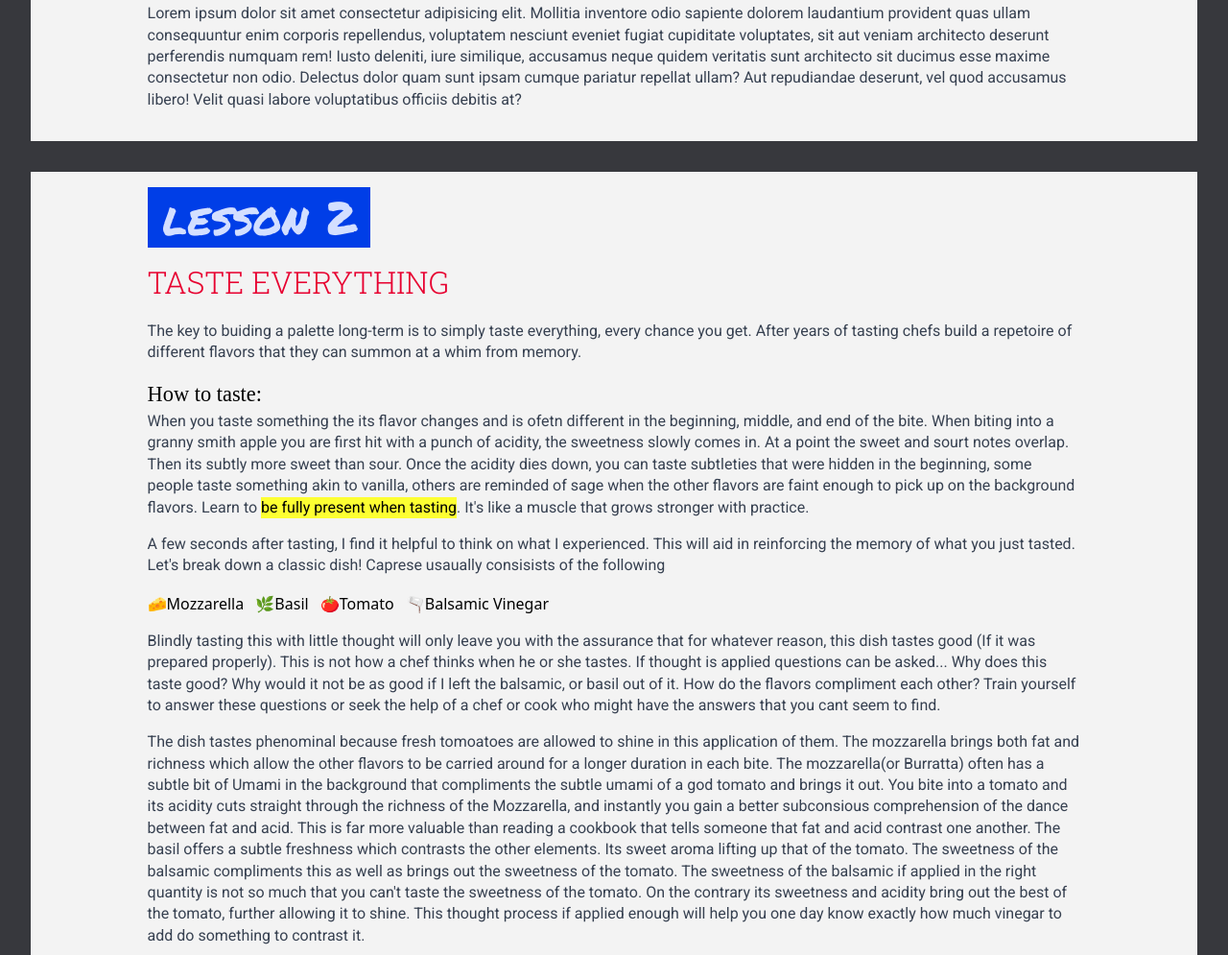
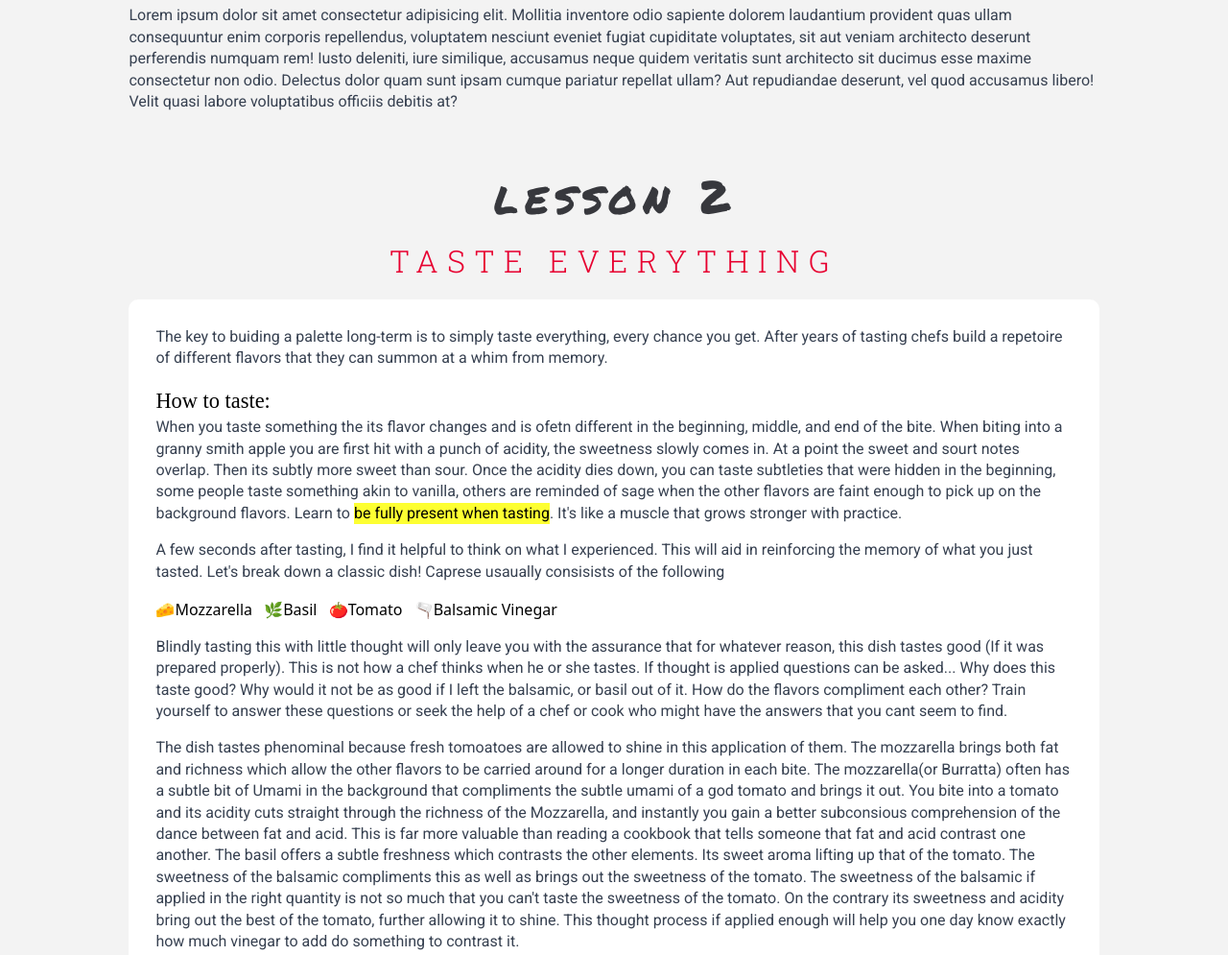
Before and after one commit to CArnold22265/CookStart, a website: page lessons/index.html in a window 1280 px wide. Shown: the part 394-1389 px from the top of the page at 96% size. Drawn offline with Linux system fonts and the light colour scheme; files that its build step writes are made by us from their sources.

Commit message:
lessons restyle1

```diff
--- a/input.css
+++ b/input.css
@@ -6,6 +6,7 @@
 
 body {
   background: #f3f3f3;
+  box-sizing: border-box;
 }
 p {
   font-family: "roboto";
@@ -35,6 +36,7 @@ p {
   height: 9rem;
   fit: cover;
 }
+
 .card-title {
   font-size: 1.2rem;
   color: #e7003e;
@@ -56,13 +58,9 @@ p {
 }
 
 /* -------------------------------------------------------- LESSONS CSS ----------------------------------------*/
-.all-lessons__wrapper {
-  background-color: #37383d;
-}
 
 .lesson-wrapper {
   background-color: #f3f3f3;
-  margin: 2em;
 }
 
 .lesson-wrapper p,
@@ -70,12 +68,34 @@ p {
   margin-bottom: 1rem;
 }
 
+.lesson-wrapper article {
+  border-radius: 10px;
+}
+
+.lesson-headings__flex {
+  display: flex;
+  flex-direction: column;
+  justify-content: center;
+  align-items: center;
+}
+
+.lesson-heading {
+  font-family: "permanent marker";
+  line-height: 1.3;
+  font-size: 3rem;
+  color: #37383d;
+
+  letter-spacing: 0.13em;
+}
+
 .accent-heading {
+  display: inline-block;
   font-size: 2rem;
   font-family: "roboto slab";
   font-weight: 300;
   color: #e70030;
   text-transform: uppercase;
+  letter-spacing: 0.3em;
 }
 
 .section-highlighter {
@@ -163,7 +183,6 @@ input[type="radio"]:checked:hover {
 .poll-wrap {
   box-shadow: rgba(0, 0, 0, 0.4) 0px 10px 15px -3px,
     rgba(0, 0, 0, 0.2) 0px 4px 6px -2px;
-  padding: 2em 3em;
   color: #37383d;
 }
 
@@ -187,7 +206,6 @@ input[type="radio"]:checked:hover {
 /*Poll percentage after click */
 .pollpercentage {
   font-weight: 500;
-  margin-right: 1em;
   color: #37383d;
   font-family: "roboto";
   width: 3.5em;
--- a/lessons/index.html
+++ b/lessons/index.html
@@ -73,8 +73,10 @@
       </header>
     </div>
 
+
+    <!--  -----------BEGIN LESSONS SECTION----------->
   <main class = "all-lessons__wrapper">
-    <div class="lesson-wrapper m:mx-0" id="lesson1">
+    <div class="lesson-wrapper sm:m-0 md:m-2" id="lesson1">
       <section
         class="w-full py-4 lg:my-0 my-9 md:w-4/5 md:mx-auto xxl:w-4/6 box-border"
       >
@@ -104,13 +106,16 @@
       </section>
     </div>
 
-    <div class="lesson-wrapper mt-10 mx-2 m:mx-0" id="lesson2">
+    <div class="lesson-wrapper sm:m-0 md:m-2" id="lesson2">
       <section
         class="w-full py-4 lg:my-0 my-9 md:w-4/5 md:mx-auto xxl:w-4/6 box-border"
       >
-        <h2 class="section-heading mb-3">lesson 2</h2>
 
+      <div class="lesson-headings__flex">
+        <h2 class="lesson-heading mb-3">lesson 2</h2>
         <h3 class="accent-heading">Taste Everything</h3>
+      </div>
+      <article class="bg-white sm:p-3 md:p-7 xxl:p-10">
         <p class="mb-3">
           The key to buiding a palette long-term is to simply taste everything, every chance
           you get. After years of tasting chefs build a repetoire of different flavors that
@@ -152,7 +157,7 @@
           </li>
         </ol>
           <p>Knowing how to ask questions and respond to them is a major piece of learning to think like a chef. The more this skill improves, the bigger the effect on your overall skill-set...</p>
-
+      </article>
       </section>
     </div>
 
@@ -184,7 +189,7 @@
       </section>
     </div>
   </main>
-    <script src="script.js"></script>
-    <script type="text/javascript" src="js/script.js"></script>
+    <script src="../../script.js"></script>
+    <script type="text/javascript" src="../../js/script.js"></script>
   </body>
 </html>
```
Also changed, not shown: index.html (+4 -7 lines), css/main.css.
